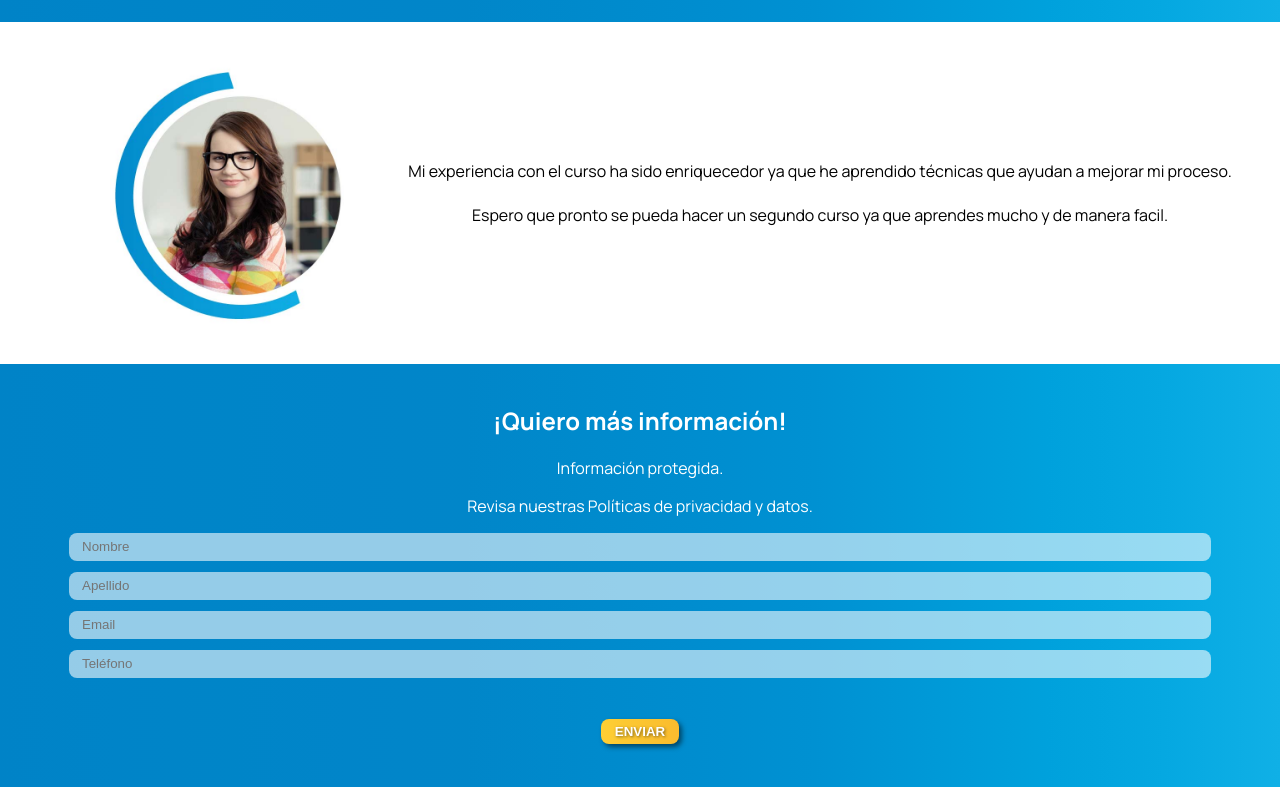
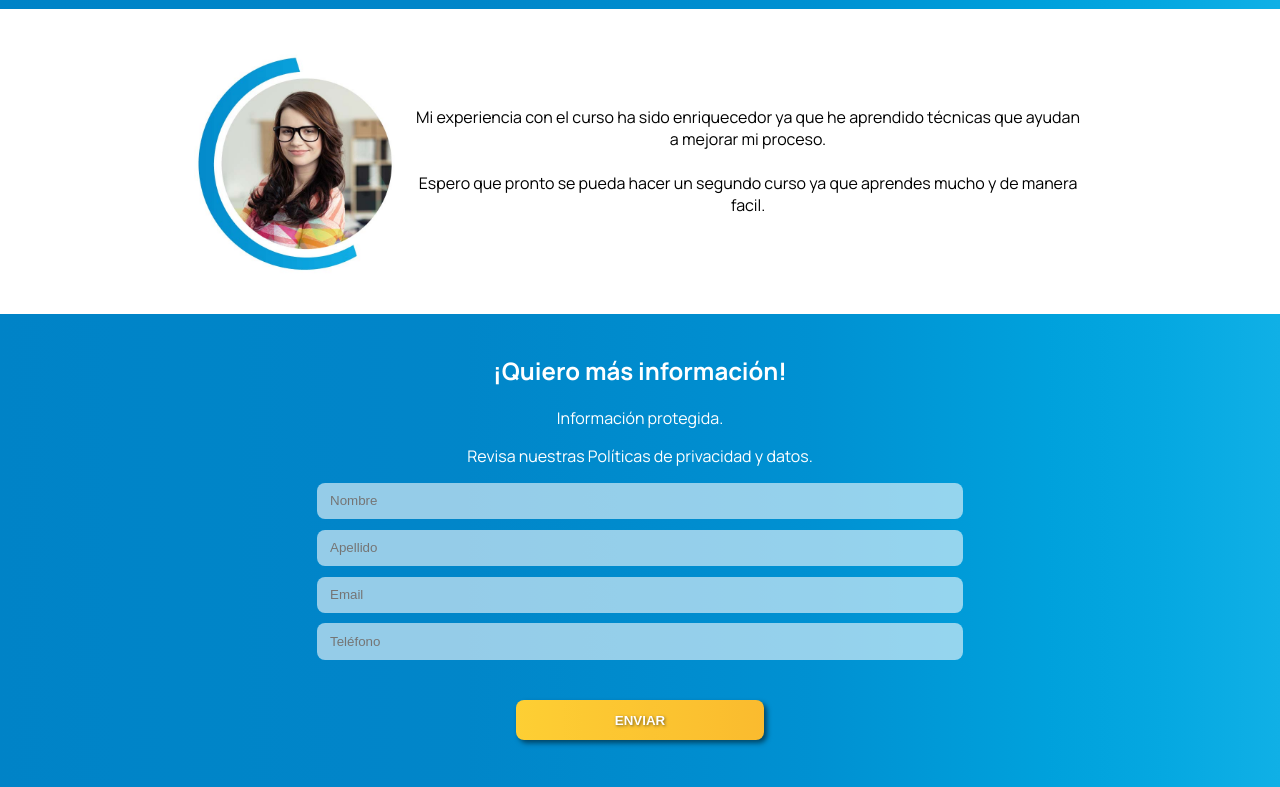
Before and after one commit to jomajoco/aerografia, a plain HTML site: page index.html in a window 1280 px wide. Shown: the part 1159-1946 px from the top of the page. Drawn offline with Linux system fonts and the light colour scheme.

Commit message:
Aerografía Correcciones

```diff
--- a/css/style.css
+++ b/css/style.css
@@ -46,6 +46,8 @@ button{
     font-weight: 700;
     text-shadow: 1px 1px 3px #00000080;
     margin-bottom: 50px;
+    width: 30%;
+    height: 40px;
 }
 #Descripcion{
     text-align: center;
@@ -105,9 +107,9 @@ form{
     width: 100%;
 }
 input{
-    width: 90%;
+    width: 80%;
     border: 0;
-    padding: .5em 1em;
+    padding: .8em 1em;
     margin-bottom: .8em;
     border-radius: 8px;
     background: #ffffff95;
@@ -146,6 +148,31 @@ input{
     #Instructor > p, .testimonio > div{
     align-self: center;
 }
+button{
+    background-image: linear-gradient(to right, #fdcf34, #fdcd33, #fdcb33, #fcc932, #fcc732, #fcc631, #fbc431, #fbc330, #fbc130, #fbbf2f, #fabd2f, #fabb2f);
+    border: 0;
+    padding: 5px 1em;
+    color: white;
+    border-radius: 8px;
+    text-transform: uppercase;
+    box-shadow: 3px 3px 5px #00000080;
+    font-weight: 700;
+    text-shadow: 1px 1px 3px #00000080;
+    margin-bottom: 50px;
+    width: 20%;
+    height: 40px;
+}
+input{
+    width: 60%;
+    border: 0;
+    padding: .8em 1em;
+    margin-bottom: .8em;
+    border-radius: 8px;
+    background: #ffffff95;
+    color: white;
+}
+#Descripcion{
+    width: 90%;
 	/*aqui terminan los estilos de tablet*/
 }
 @media screen and (min-width: 1024px) {
@@ -153,11 +180,29 @@ input{
 	/*aqui inician los estilos de laptop*/
     #Descripcion img{
     width: 70%;
-    margin: 0px 0px 0px 70px
+    margin: 0px 0px 0px 20px
 }
     #Experiencia img{
-    width: 70%;
+    width: 75%;
     margin: 0px 0px 0px 70px;
+}
+input{
+    width: 50%;
+    border: 0;
+    padding: .8em 1em;
+    margin-bottom: .8em;
+    border-radius: 8px;
+    background: #ffffff95;
+    color: white;
+}
+#Descripcion{
+    width: 80%;
+    margin: 0% 0% 4% 12%
+}
+#Experiencia{
+    width: 80%;
+    margin: 1% 0% 0% 7%
+}	/*aqui terminan los estilos de tablet*/
 }
 
 	/*aqui terminan los estilos de laptop*/
```
